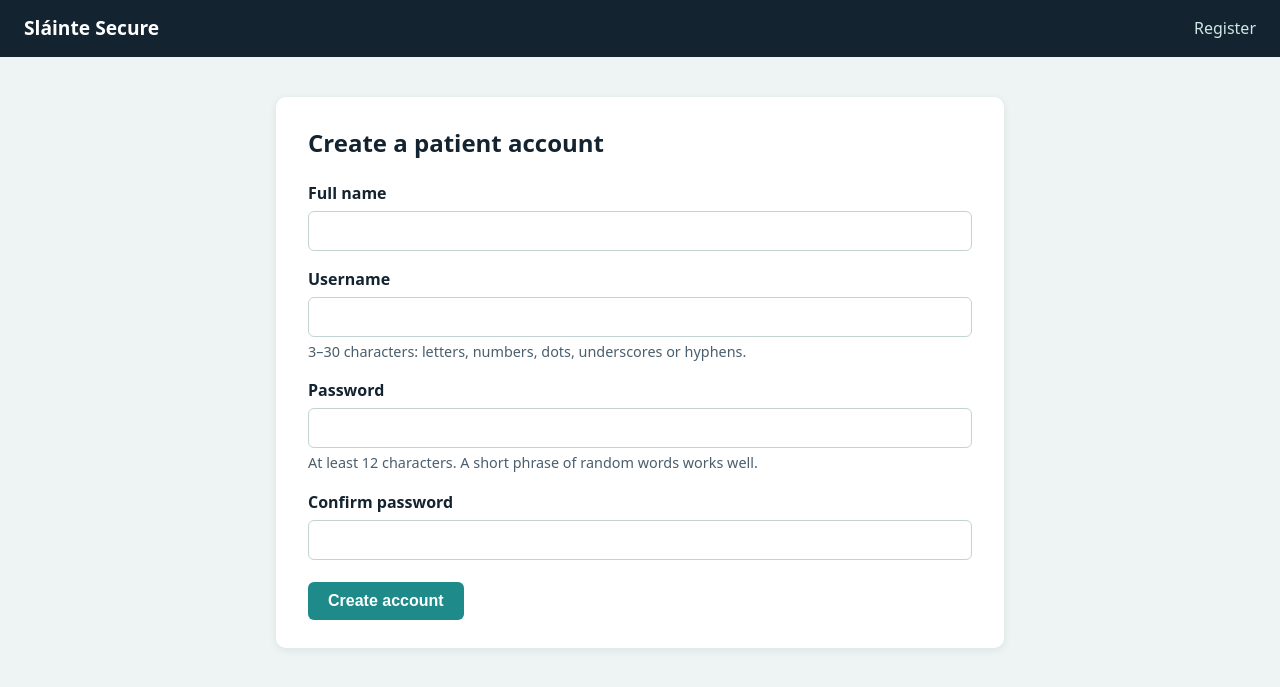
After one commit to glenn-47/slaintesecure, a Flask app: page /auth/register in a window 1280 px wide. The commit adds this page. Shown: the top 687 px of the page. Run offline with Flask 3, Linux system fonts and the light colour scheme.

Commit message:
Add patient registration with Argon2 password hashing

```diff
--- a/requirements.txt
+++ b/requirements.txt
@@ -1 +1,2 @@
 Flask==3.1.3
+argon2-cffi==23.1.0
--- /dev/null
+++ b/slainte/auth/passwords.py
@@ -0,0 +1,93 @@
+"""
+Password hashing and password rules.
+
+WHY HASH?
+We never store passwords. We store a one-way hash, so if the database is
+stolen (like the HSE data was) the attacker doesn't get anyone's password.
+
+WHY ARGON2id AND NOT SHA-256?
+SHA-256 is designed to be fast, which helps attackers: a graphics card can
+try billions of SHA-256 guesses per second. Argon2id is deliberately slow
+and needs a lot of memory for every guess, which makes brute-forcing
+stolen hashes far more expensive. It won the Password Hashing Competition
+in 2015 and is the first choice in OWASP's password storage guidance.
+
+WHAT ABOUT SALT?
+Argon2 generates a new random salt for every password automatically, so
+two users with the same password get completely different hashes, and
+precomputed "rainbow tables" are useless. The salt and settings are saved
+inside the hash string itself, which is why the users table has no
+separate salt column.
+"""
+
+from argon2 import PasswordHasher
+from argon2.exceptions import InvalidHashError, VerificationError, VerifyMismatchError
+
+# PasswordHasher() uses the library's recommended Argon2id settings
+# (based on RFC 9106): 3 passes over 64 MiB of memory, 4 lanes in parallel.
+_hasher = PasswordHasher()
+
+MIN_LENGTH = 12
+# A cap stops someone sending a huge "password" to tie up the server.
+MAX_LENGTH = 128
+
+# A small sample of the most-used passwords from breach lists. A real
+# system would check against a much bigger list (e.g. Have I Been Pwned).
+COMMON_PASSWORDS = {
+    "password", "password1", "password123", "123456789012", "qwertyuiop",
+    "iloveyou", "letmein", "welcome123", "admin123456", "passw0rd",
+    "1q2w3e4r5t6y", "qwerty123456", "abc123456789", "football123",
+}
+
+
+def hash_password(password):
+    """Return the Argon2id hash of a password, ready to store."""
+    return _hasher.hash(password)
+
+
+def verify_password(stored_hash, password):
+    """
+    Check a password against a stored hash. Returns True or False.
+
+    The library re-hashes the attempt with the salt and settings saved in
+    stored_hash, then compares the results in constant time, so the time
+    taken doesn't leak how close a guess was.
+    """
+    try:
+        return _hasher.verify(stored_hash, password)
+    except (VerifyMismatchError, VerificationError, InvalidHashError):
+        return False
+
+
+def needs_rehash(stored_hash):
+    """
+    True if the hash was made with older/weaker settings than we use now.
+    After a successful login we can quietly upgrade it to the new settings.
+    """
+    return _hasher.check_needs_rehash(stored_hash)
+
+
+def password_problems(password, username=""):
+    """
+    Check a new password against our rules.
+    Returns a list of problems; an empty list means it's acceptable.
+
+    The rules follow NIST SP 800-63B: length matters most, and known
+    breached passwords are rejected. We don't force "one capital, one
+    symbol" rules, because they push people towards predictable
+    passwords like "Password1!".
+    """
+    problems = []
+
+    if len(password) < MIN_LENGTH:
+        problems.append(f"Password must be at least {MIN_LENGTH} characters long.")
+    if len(password) > MAX_LENGTH:
+        problems.append(f"Password must be at most {MAX_LENGTH} characters long.")
+    if password.lower() in COMMON_PASSWORDS:
+        problems.append("That password is too common. Please choose another.")
+    if username and username.lower() in password.lower():
+        problems.append("Password must not contain your username.")
+    if len(set(password)) < 4:
+        problems.append("Password is too repetitive.")
+
+    return problems
--- /dev/null
+++ b/slainte/auth/routes.py
@@ -0,0 +1,65 @@
+"""Web pages for accounts: registration (login comes next)."""
+
+import re
+import sqlite3
+
+from flask import flash, redirect, render_template, request, url_for
+
+from ..db import get_db
+from . import bp
+from .passwords import hash_password, password_problems
+
+# 3-30 characters: letters, numbers, dots, underscores and hyphens only.
+USERNAME_PATTERN = re.compile(r"^[A-Za-z0-9._-]{3,30}$")
+
+
+@bp.route("/register", methods=["GET", "POST"])
+def register():
+    """
+    Show the registration form, and create the account when it's submitted.
+
+    Anyone can register, but only as a PATIENT. Letting people pick
+    "doctor" here would let anyone give themselves access to other
+    patients' records. Doctor accounts will be created by an admin.
+    """
+    if request.method == "GET":
+        return render_template("auth/register.html", form={})
+
+    form = request.form
+    username = form.get("username", "").strip()
+    full_name = form.get("full_name", "").strip()
+    password = form.get("password", "")
+    confirm = form.get("confirm_password", "")
+
+    # Validate everything first and collect all the errors at once.
+    errors = []
+    if not USERNAME_PATTERN.match(username):
+        errors.append("Username must be 3-30 characters: letters, numbers, . _ or -")
+    if not 1 <= len(full_name) <= 100:
+        errors.append("Please enter your full name (up to 100 characters).")
+    if password != confirm:
+        errors.append("The passwords don't match.")
+    errors.extend(password_problems(password, username))
+
+    if errors:
+        for error in errors:
+            flash(error, "error")
+        # Send back what they typed (except passwords) so they don't
+        # have to fill in the whole form again.
+        return render_template("auth/register.html", form=form), 400
+
+    db = get_db()
+    try:
+        db.execute(
+            "INSERT INTO users (username, full_name, password_hash, role) "
+            "VALUES (?, ?, ?, 'patient')",
+            (username, full_name, hash_password(password)),
+        )
+        db.commit()
+    except sqlite3.IntegrityError:
+        # The UNIQUE rule on username caught a duplicate.
+        flash("That username is already taken.", "error")
+        return render_template("auth/register.html", form=form), 400
+
+    flash("Account created. You can log in once login is added.", "success")
+    return redirect(url_for("home"))
--- /dev/null
+++ b/slainte/csrf.py
@@ -0,0 +1,49 @@
+"""
+CSRF protection for every form in the app.
+
+THE ATTACK: Cross-Site Request Forgery. A malicious website makes a
+logged-in user's browser secretly submit one of our forms (e.g. "share my
+records with this doctor"). The browser sends our session cookie along,
+so without protection the request would look genuine.
+
+THE DEFENCE: each session gets a secret random token. Every form we serve
+includes it in a hidden field, and every POST must send it back. Another
+website can't read our pages, so it can't know the token.
+
+Usage in any form template:
+    <input type="hidden" name="csrf_token" value="{{ csrf_token() }}">
+"""
+
+import hmac
+import secrets
+
+from flask import abort, request, session
+
+
+def generate_csrf_token():
+    """Return this session's CSRF token, creating one if needed."""
+    if "csrf_token" not in session:
+        # 32 random bytes from a cryptographically secure generator.
+        session["csrf_token"] = secrets.token_urlsafe(32)
+    return session["csrf_token"]
+
+
+def check_csrf_token():
+    """Reject any POST request whose token doesn't match the session's."""
+    if request.method != "POST":
+        return
+
+    expected = session.get("csrf_token")
+    sent = request.form.get("csrf_token", "")
+
+    # compare_digest takes the same time whether the first character or
+    # the last one differs, so attackers can't guess the token bit by bit
+    # by timing the response.
+    if not expected or not hmac.compare_digest(expected, sent):
+        abort(400, description="Invalid or missing CSRF token.")
+
+
+def init_app(app):
+    """Check every request, and make csrf_token() usable in templates."""
+    app.before_request(check_csrf_token)
+    app.jinja_env.globals["csrf_token"] = generate_csrf_token
--- a/slainte/static/style.css
+++ b/slainte/static/style.css
@@ -46,3 +46,84 @@ body {
 h1 { margin-top: 0; }
 
 .muted { color: var(--muted); }
+
+/* ---------- Navigation ---------- */
+
+.topbar {
+  display: flex;
+  align-items: center;
+  justify-content: space-between;
+  gap: 16px;
+}
+
+.topbar nav a {
+  color: #cfe7e5;
+  text-decoration: none;
+  margin-left: 18px;
+}
+
+.topbar nav a:hover { color: #fff; }
+
+/* ---------- Forms ---------- */
+
+.form label {
+  display: block;
+  font-weight: 600;
+  margin-top: 16px;
+}
+
+.form input {
+  width: 100%;
+  padding: 10px 12px;
+  margin-top: 6px;
+  border: 1px solid #c3d3d1;
+  border-radius: 6px;
+  font-size: 1rem;
+}
+
+.form input:focus {
+  outline: 2px solid var(--teal);
+  border-color: var(--teal);
+}
+
+.hint {
+  margin: 4px 0 0;
+  font-size: 0.9rem;
+  color: var(--muted);
+}
+
+button,
+.button {
+  display: inline-block;
+  margin-top: 22px;
+  padding: 10px 20px;
+  border: 0;
+  border-radius: 6px;
+  background: var(--teal);
+  color: #fff;
+  font-size: 1rem;
+  font-weight: 600;
+  text-decoration: none;
+  cursor: pointer;
+}
+
+button:hover,
+.button:hover { filter: brightness(1.1); }
+
+/* ---------- Flash messages ---------- */
+
+.flash {
+  padding: 12px 16px;
+  border-radius: 6px;
+  margin-bottom: 12px;
+}
+
+.flash-error {
+  background: #fde8e4;
+  color: #8a2a14;
+}
+
+.flash-success {
+  background: #dff3ee;
+  color: #145c4a;
+}
--- /dev/null
+++ b/slainte/templates/auth/register.html
@@ -0,0 +1,34 @@
+{% extends "base.html" %}
+
+{% block title %}Register · Sláinte Secure{% endblock %}
+
+{% block content %}
+<section class="card">
+  <h1>Create a patient account</h1>
+
+  <form method="post" class="form" autocomplete="off">
+    {# Hidden CSRF token: proves the form came from our own page. #}
+    <input type="hidden" name="csrf_token" value="{{ csrf_token() }}">
+
+    <label for="full_name">Full name</label>
+    <input id="full_name" name="full_name" type="text" maxlength="100" required
+           value="{{ form.get('full_name', '') }}">
+
+    <label for="username">Username</label>
+    <input id="username" name="username" type="text" minlength="3" maxlength="30"
+           pattern="[A-Za-z0-9._\-]+" required value="{{ form.get('username', '') }}">
+    <p class="hint">3–30 characters: letters, numbers, dots, underscores or hyphens.</p>
+
+    <label for="password">Password</label>
+    <input id="password" name="password" type="password" minlength="12" maxlength="128"
+           autocomplete="new-password" required>
+    <p class="hint">At least 12 characters. A short phrase of random words works well.</p>
+
+    <label for="confirm_password">Confirm password</label>
+    <input id="confirm_password" name="confirm_password" type="password" minlength="12"
+           maxlength="128" autocomplete="new-password" required>
+
+    <button type="submit">Create account</button>
+  </form>
+</section>
+{% endblock %}
--- a/slainte/templates/base.html
+++ b/slainte/templates/base.html
@@ -9,9 +9,19 @@
 <body>
   <header class="topbar">
     <a class="brand" href="{{ url_for('home') }}">Sláinte Secure</a>
+    <nav>
+      <a href="{{ url_for('auth.register') }}">Register</a>
+    </nav>
   </header>
 
   <main class="container">
+    {# Messages from flash() in the routes: errors, confirmations, etc. #}
+    {% with messages = get_flashed_messages(with_categories=true) %}
+      {% for category, message in messages %}
+        <div class="flash flash-{{ category }}">{{ message }}</div>
+      {% endfor %}
+    {% endwith %}
+
     {% block content %}{% endblock %}
   </main>
 </body>
--- a/slainte/templates/home.html
+++ b/slainte/templates/home.html
@@ -5,6 +5,6 @@
   <h1>Secure healthcare records</h1>
   <p>Sláinte Secure stores and shares patient records using cryptography to protect
      their confidentiality, integrity and authenticity.</p>
-  <p class="muted">Accounts and login are coming next.</p>
+  <p><a class="button" href="{{ url_for('auth.register') }}">Create a patient account</a></p>
 </section>
 {% endblock %}
```
Also changed, not shown: slainte/__init__.py (+8 -0 lines), slainte/auth/__init__.py (added, +14 -0 lines).
